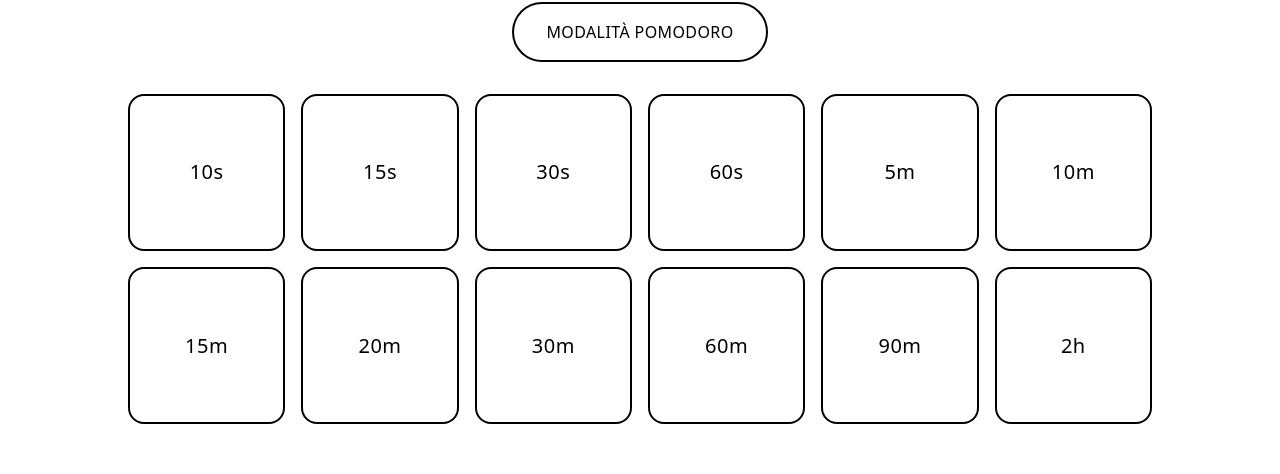
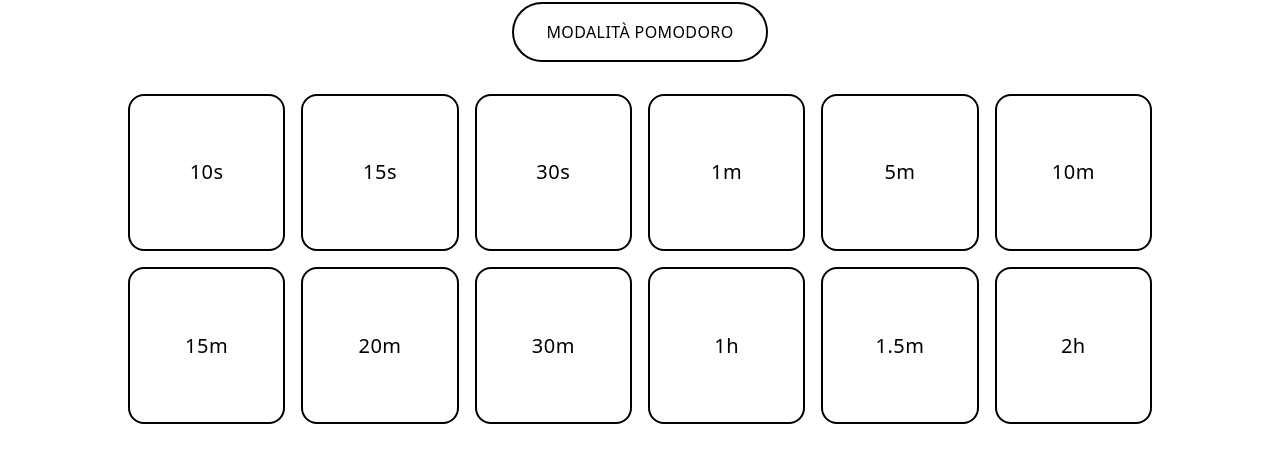
Before and after one commit to mad4j/timerjs, a React (Vite) app: page / in a window 1280 px wide. Shown: the part 199-673 px from the top of the page. Built offline with nearby package versions, Linux system fonts and the light colour scheme.

Commit message:
Update TimerPWA.jsx

```diff
--- a/src/TimerPWA.jsx
+++ b/src/TimerPWA.jsx
@@ -90,14 +90,14 @@ export default function TimerPWA() {
     { label: '10s', seconds: 10 },
     { label: '15s', seconds: 15 },
     { label: '30s', seconds: 30 },
-    { label: '60s', seconds: 60 },
+    { label: '1m', seconds: 60 },
     { label: '5m', seconds: 300 },
     { label: '10m', seconds: 600 },
     { label: '15m', seconds: 900 },
     { label: '20m', seconds: 1200 },
     { label: '30m', seconds: 1800 },
-    { label: '60m', seconds: 3600 },
-    { label: '90m', seconds: 5400 },
+    { label: '1h', seconds: 3600 },
+    { label: '1.5m', seconds: 5400 },
     { label: '2h', seconds: 7200 }
   ];
 
```
